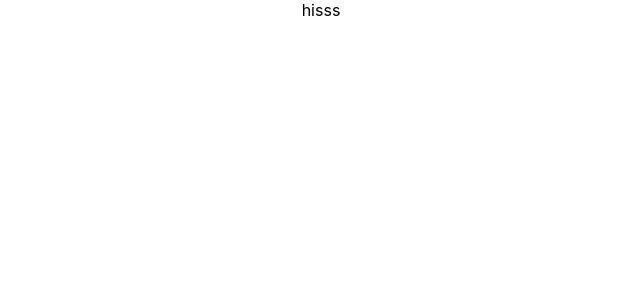
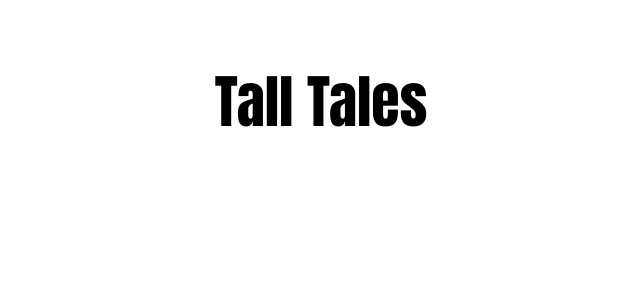
Before and after one commit to Jnwong116/TallTales, a React (Create React App) app in the folder talltales/: page / in a window 1280 px wide. Shown: the top 300 px of the page, without its empty margins (319-959 px from the left). Built offline with nearby package versions, Linux system fonts and the light colour scheme.

Commit message:
[backstory] appName components create

```diff
--- /dev/null
+++ b/talltales/src/components/appName/appName.js
@@ -0,0 +1,14 @@
+import React from "react";
+
+import "./appName_style.css";
+
+class AppName extends React.Component {
+
+    render() {
+        return (
+            <p className='name'>Tall Tales</p>
+        )
+    }
+}
+
+export default AppName;
--- /dev/null
+++ b/talltales/src/components/appName/appName_style.css
@@ -0,0 +1,7 @@
+.name {
+    color: black;
+    font-size: 58px;
+    font-weight: bold;
+    /* font-family to be changed */
+    font-family: impact;
+}
--- a/talltales/src/pages/inputStage/inputStage.js
+++ b/talltales/src/pages/inputStage/inputStage.js
@@ -1,4 +1,5 @@
 import React from "react";
+import AppName from '../../components/appName/appName.js';
 
 class InputStage extends React.Component {
   constructor() {
@@ -15,7 +16,11 @@ class InputStage extends React.Component {
     });
   }
   render() {
-    return <div>hisss</div>;
+    return (
+        <div>
+            <AppName></AppName>
+        </div>
+    );
   }
 }
 
```
Also changed, not shown: 1 other file (tests, documents, lock files or other folders).
